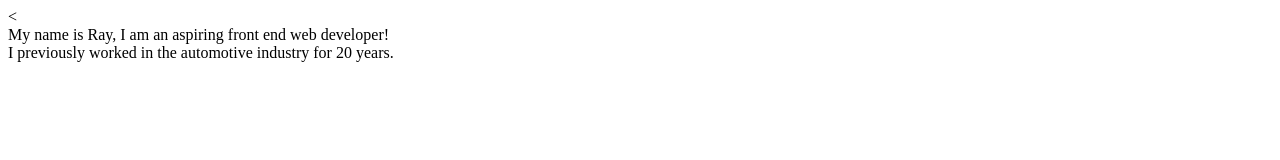
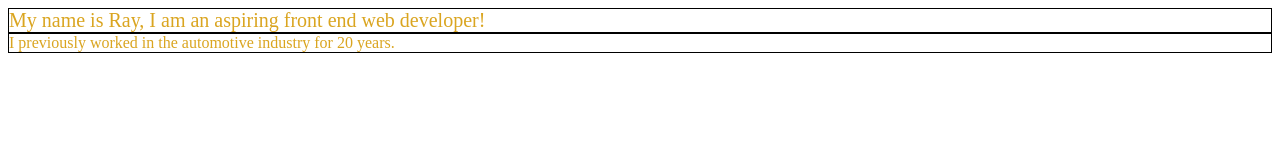
Before and after one commit to rmbw74/rmbw74.github.io, a plain HTML site: page index.html in a window 1280 px wide. Drawn offline with Linux system fonts and the light colour scheme.

Commit message:
Fixed CSS link and corrected typo

```diff
--- a/index.html
+++ b/index.html
@@ -1,7 +1,7 @@
 <html>
     <head>
-        <<title>Welcome to my personal site</title>
-        <link src'"styles.css" rel="stylesheet">
+        <title>Welcome to my personal site</title>
+        <link rel="stylesheet" href="style.css">
     </head>
 
     <body>
--- a/style.css
+++ b/style.css
@@ -5,6 +5,6 @@
 }
 
 #intro {
-
+    font-size: 20px;
 
 }
```
